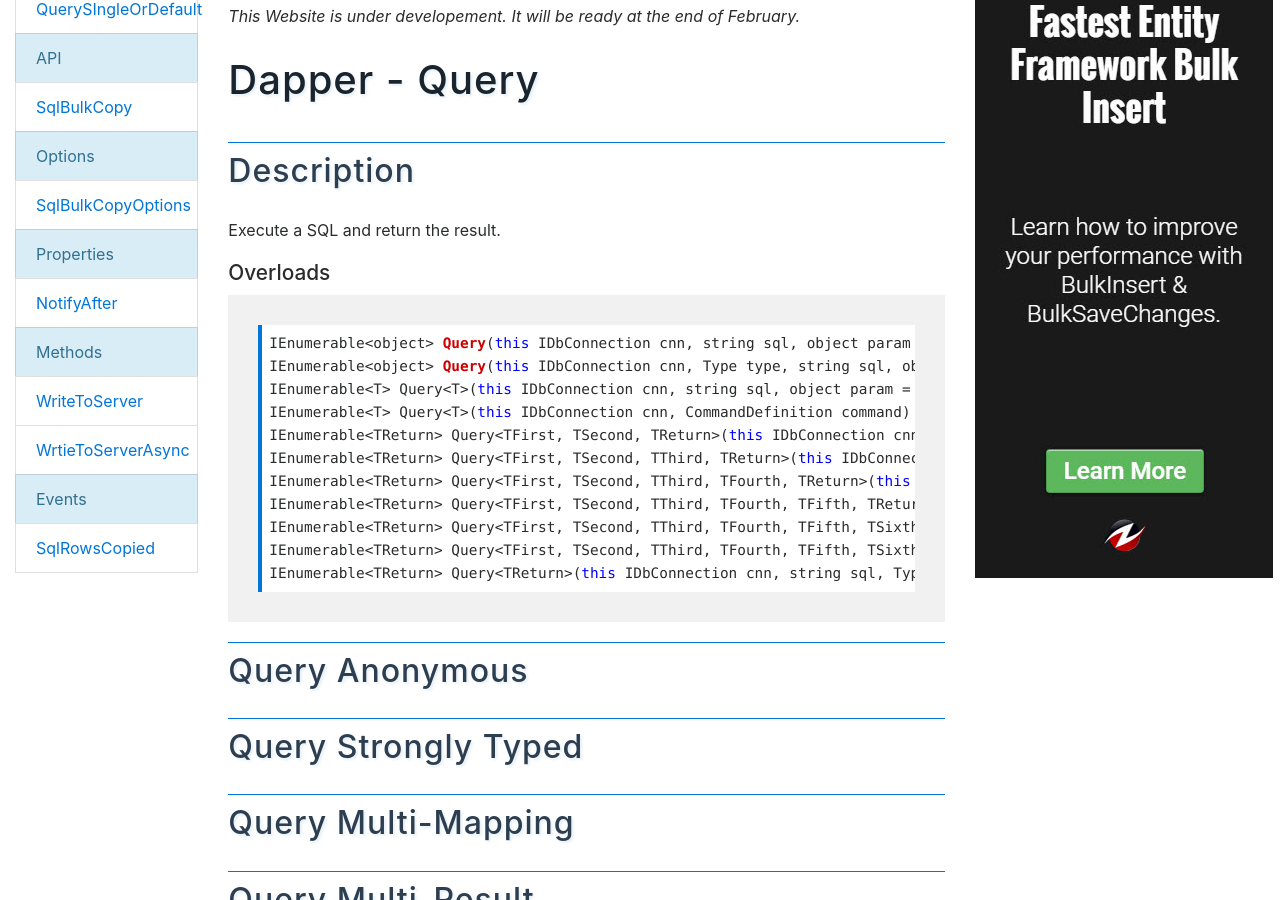
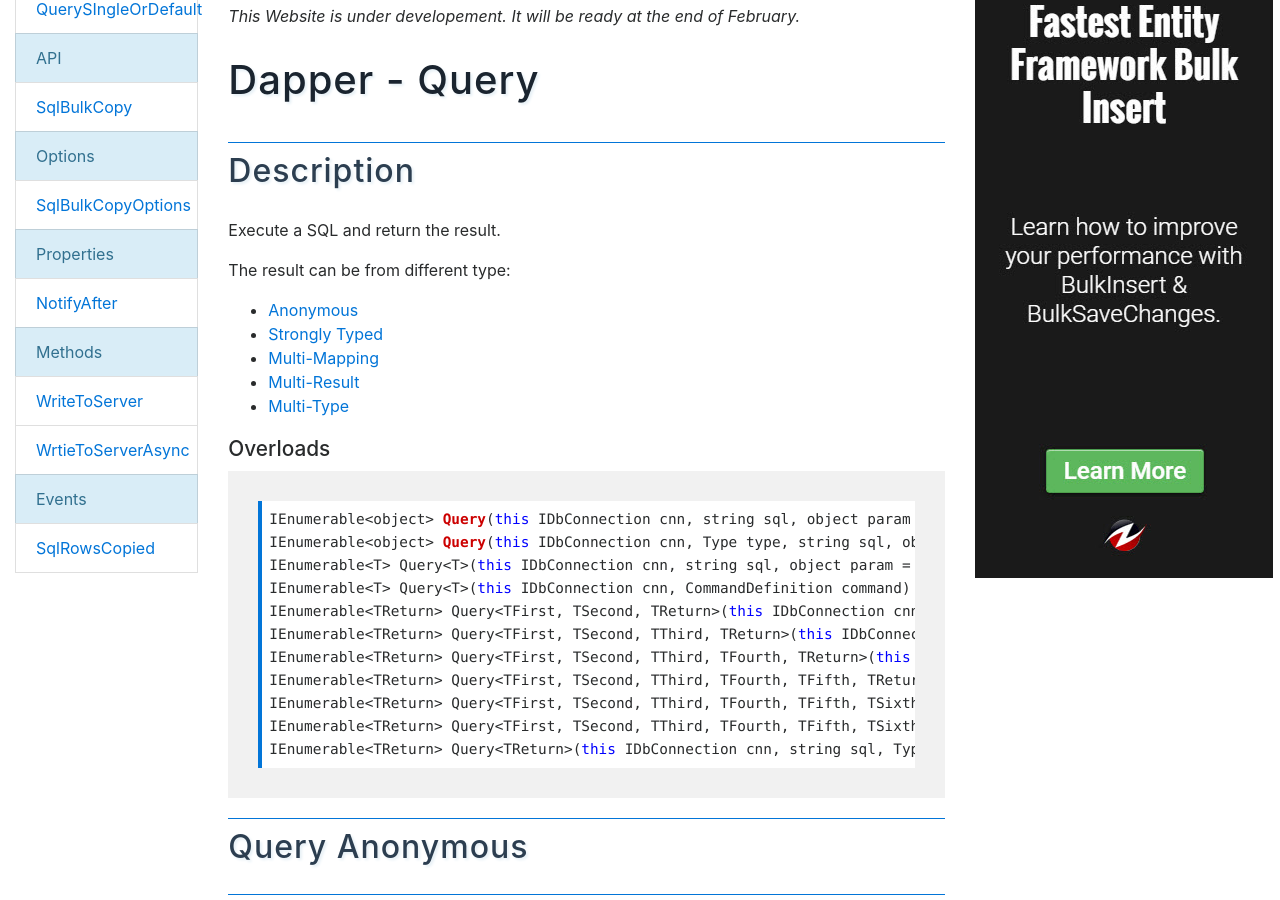
Before and after one commit to thiagopbarnabe/dapper-tutorial, a Jekyll site: the page built from docs/pages/api/query.md, in a window 1280 px wide and 900 px high, scrolled down 349 px. Built offline with Jekyll 4.4.1, drawn with Linux system fonts in a browser that asks for light colours; nearby versions of some CDN libraries.

Commit message:
Update query.md

```diff
--- a/docs/pages/api/query.md
+++ b/docs/pages/api/query.md
@@ -8,6 +8,13 @@ permalink: query
 
 ## Description
 Execute a SQL and return the result.
+
+The result can be from different type:
+- [Anonymous](#query-anonymous)
+- [Strongly Typed](#query-strongly-typed)
+- [Multi-Mapping](#query-multi-mapping)
+- [Multi-Result](#query-multi-result)
+- [Multi-Type](#query-multi-type)
 
 ### Overloads
 
```
